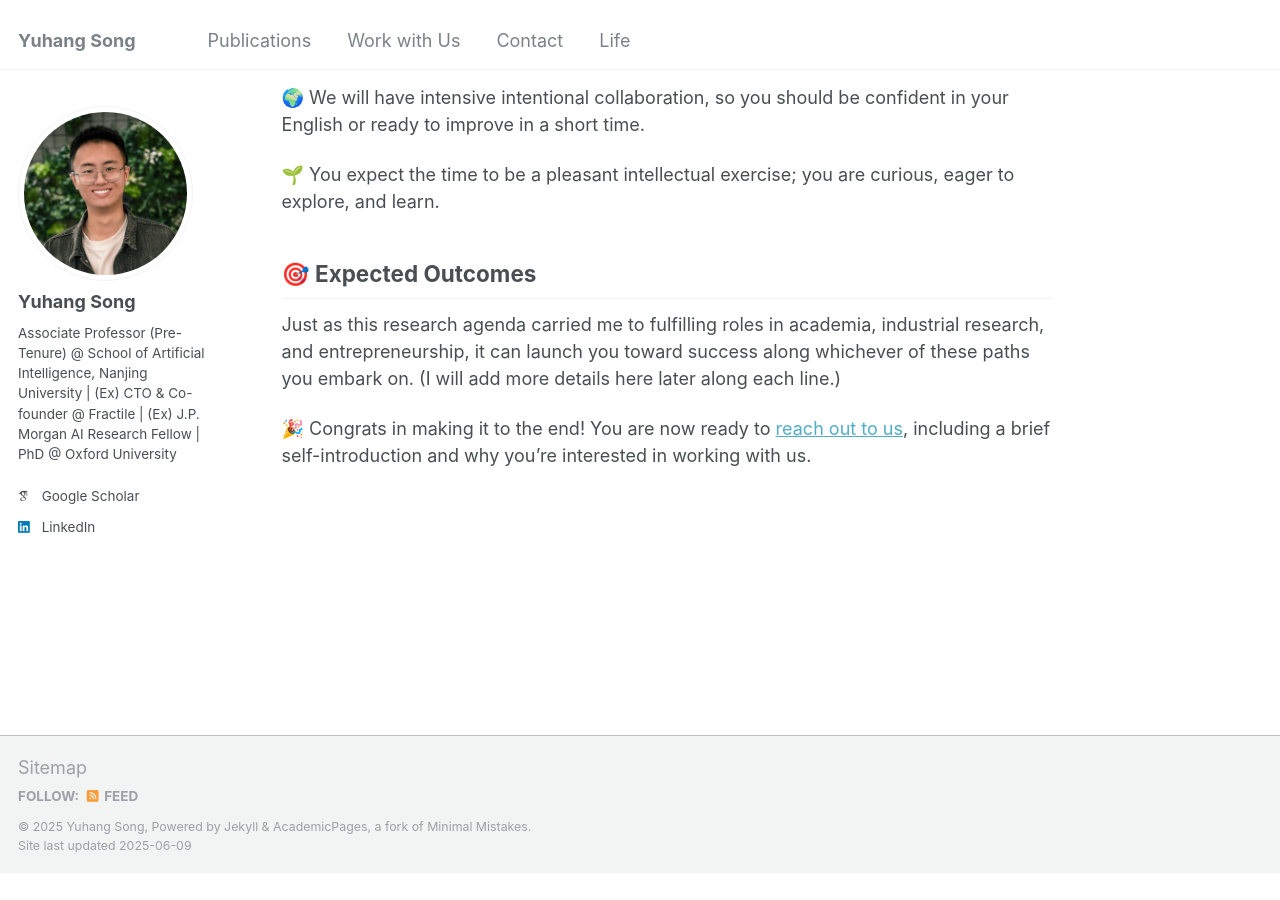
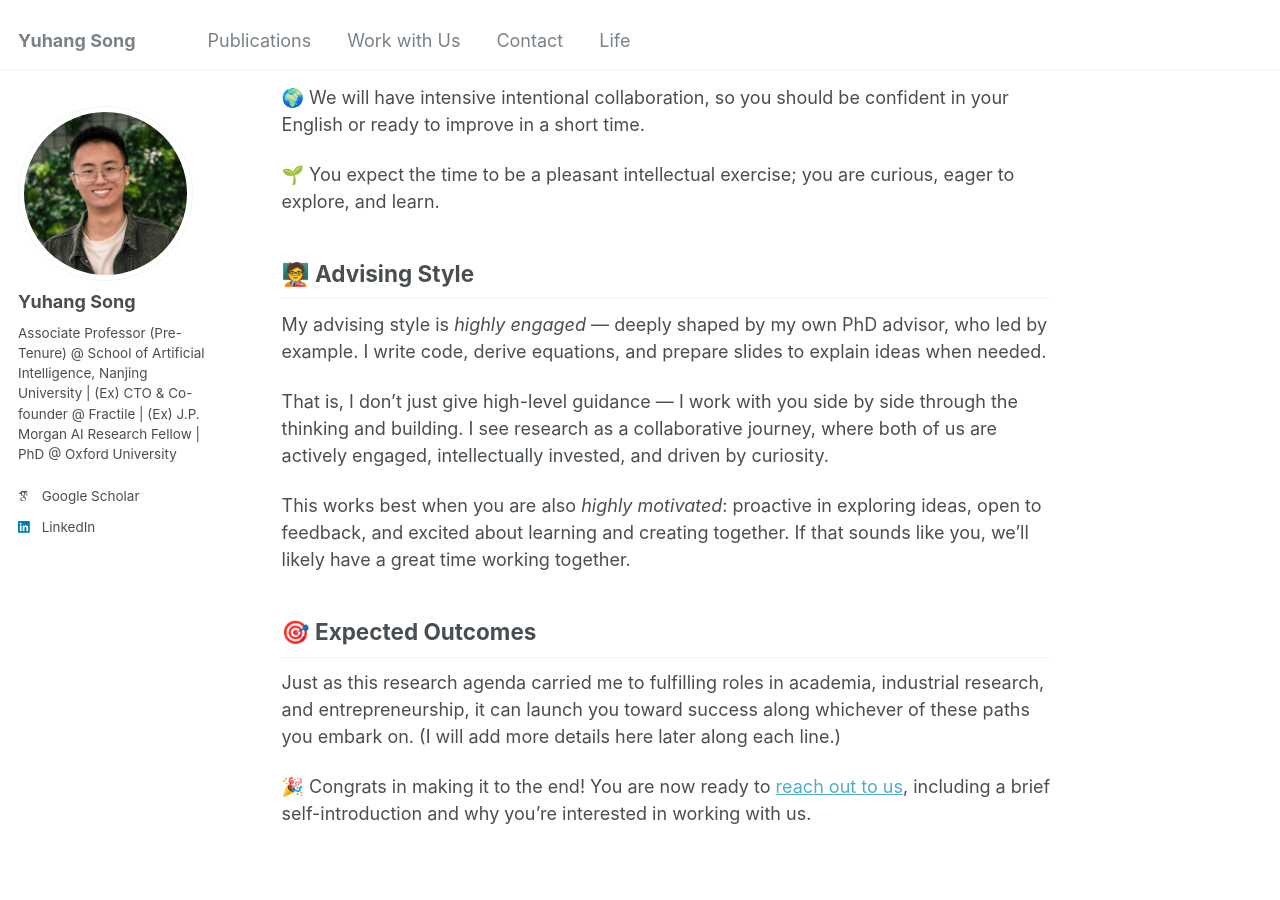
Before and after one commit to YuhangSong/YuhangSong.github.io, a Jekyll site: the page built from _pages/work-with-us.md, in a window 1280 px wide and 900 px high, scrolled down 2313 px. Built offline with Jekyll 4.4.1, drawn with Linux system fonts in a browser that asks for light colours; some web fonts are replaced; before the commit the page ends 3186 px from its top, so only the background shows below that.

Commit message:
update work-with-us.md

```diff
--- a/_pages/work-with-us.md
+++ b/_pages/work-with-us.md
@@ -51,6 +51,14 @@ I see broadly two kinds of talents, and you can be either one of them (i.e., don
 
 🌱 You expect the time to be a pleasant intellectual exercise; you are curious, eager to explore, and learn.
 
+## 🧑‍🏫 Advising Style
+
+My advising style is *highly engaged* — deeply shaped by my own PhD advisor, who led by example. I write code, derive equations, and prepare slides to explain ideas when needed.
+
+That is, I don’t just give high-level guidance — I work with you side by side through the thinking and building. I see research as a collaborative journey, where both of us are actively engaged, intellectually invested, and driven by curiosity.
+
+This works best when you are also *highly motivated*: proactive in exploring ideas, open to feedback, and excited about learning and creating together. If that sounds like you, we’ll likely have a great time working together.
+
 ## 🎯 Expected Outcomes
 
 <!-- **We produce "deep" work (papers, posts, repos, or anything) with profound impacts**.
```
